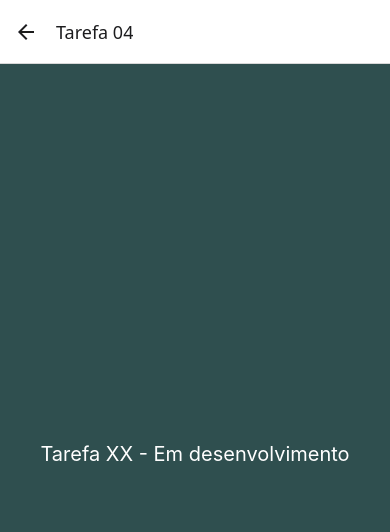
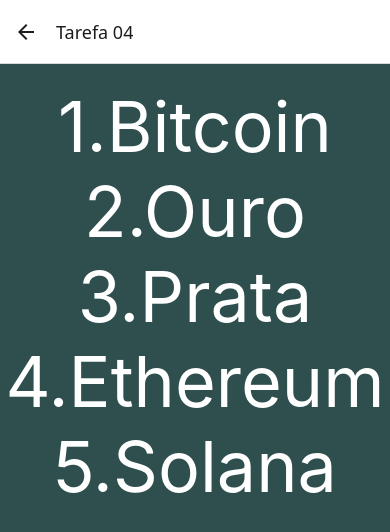
Before and after one commit to LFbruck/TestePerformance1-ReactNative, a React Native app: screen /Task04 in a window 390 px wide. Shown: the top 532 px of the page. Built offline with nearby package versions, Linux system fonts and the light colour scheme; what react-native-worklets would draw is missing.

Commit message:
Tarefa 4: Finalizada

```diff
--- a/src/screens/Task04Screen.tsx
+++ b/src/screens/Task04Screen.tsx
@@ -1,11 +1,16 @@
 import React from 'react';
-import { View, Text, StyleSheet } from 'react-native';
+import {  Text, StyleSheet, ScrollView } from 'react-native';
 
-export default function TaskXXScreen() {
+export default function Task04Screen() {
     return (
-        <View style={styles.container}>
-            <Text style={styles.title}>Tarefa XX - Em desenvolvimento</Text>
-        </View>
+        <ScrollView style={styles.container} contentContainerStyle={styles.contentContainer} >
+            <Text style={styles.title}>1.Bitcoin</Text>
+            <Text style={styles.title}>2.Ouro</Text>
+            <Text style={styles.title}>3.Prata</Text>
+            <Text style={styles.title}>4.Ethereum</Text>
+            <Text style={styles.title}>5.Solana</Text>
+
+        </ScrollView>
     );
 }
 
@@ -13,13 +18,15 @@
     container: {
         flex: 1,
         backgroundColor: 'darkslategray',
-        justifyContent: 'center',
+
+    },
+    contentContainer:{
         alignItems: 'center',
         padding: 20,
     },
     title: {
         color: 'white',
-        fontSize: 20,
+        fontSize: 70,
         textAlign: 'center',
     },
 });
```
